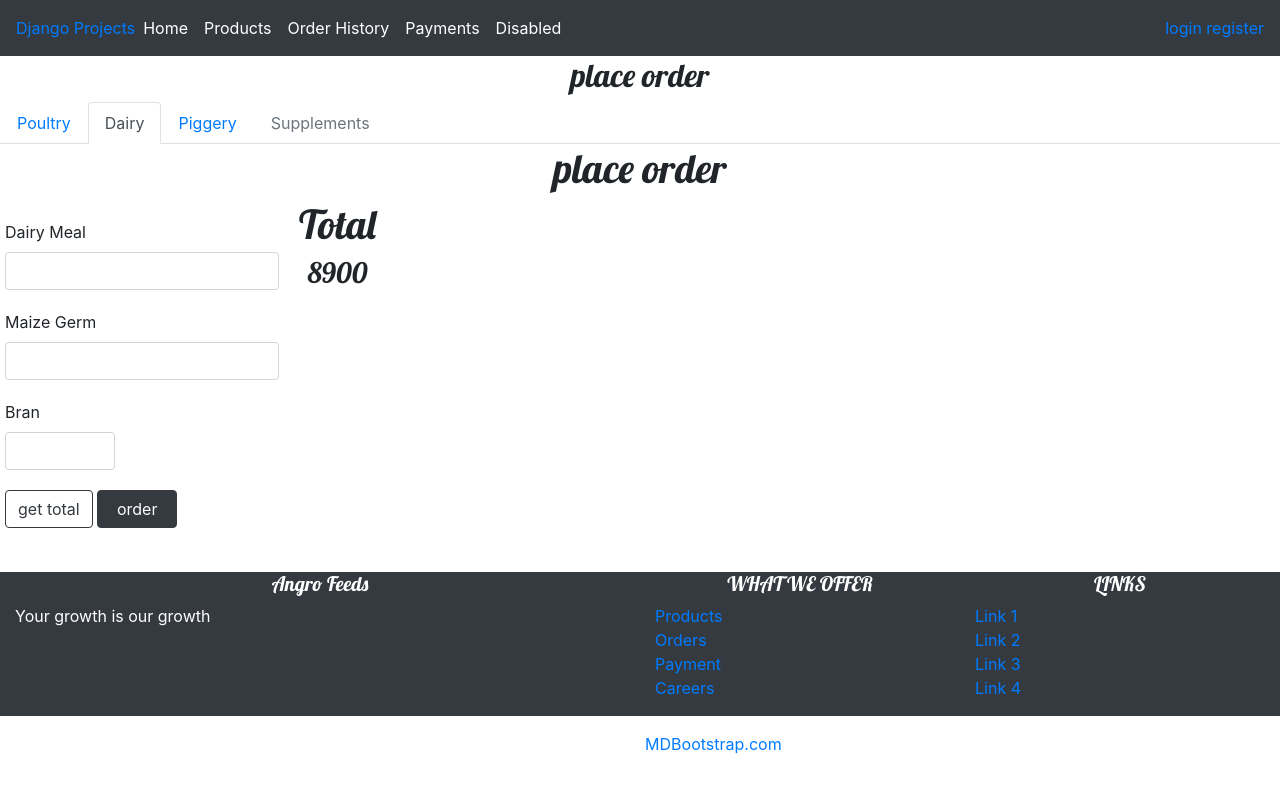
After one commit to kiarieking/Ordersystem, a Django app: page /product/dairy_order in a window 1280 px wide. The commit adds this page. Run offline with Django 3.2, Linux system fonts and the light colour scheme; some libraries are stand-ins or nearby versions.

Commit message:
switch active navbar link

```diff
--- a/product/static/css/order.css
+++ b/product/static/css/order.css
@@ -39,3 +39,17 @@ h1,h2,h3,h3,h4,h5 {
     color:white;
     text-align:left;
 }
+
+input[type=text] {
+    width:40%
+    border-radius: 15px;
+}
+
+#orderbtn {
+    margin: auto;
+    width:80px;
+}
+
+.form-group {
+    margin: 20px 20px 20px 20px;
+}
--- /dev/null
+++ b/product/templates/product/dairy_order.html
@@ -0,0 +1,34 @@
+{% extends 'product/place_order.html' %}
+{% block order %}
+<h1>place order</h1>
+<div class="row">
+  <div class="column">
+      <form method="post" action="{% url 'register' %}">
+        {%csrf_token%}
+        <div class="form-group">
+          <label for="dairymeal">Dairy Meal</label>
+          <input type="text" name="dairymeal" class="form-control" id="dairymeal" aria-describedby="emailHelp" required>
+        </div>
+        <div class="form-group">
+          <label for="maizegerm">Maize Germ</label>
+          <input type="text" name="maizegerm" class="form-control" id="maizegerm" aria-describedby="emailHelp" required>
+        </div>
+        <div class="form-group">
+          <label for="bran">Bran</label>
+          <input type="text" name="bran" class="form-control" id="bran" aria-describedby="emailHelp" style="width:40%" required>
+        </div>
+        <div class="form-group">
+          <button type="submit" class="btn btn-outline-dark" id="totalbtn">get total</button>
+          <button type="submit" class="btn btn-dark" id="orderbtn">order</button>
+        </div>
+
+      </form>
+    </div>
+    <div class="column">
+      <h1>Total</h1>
+      <h3>8900</h3>
+
+    </div>
+</div>
+
+{% endblock %}
--- a/product/templates/product/place_order.html
+++ b/product/templates/product/place_order.html
@@ -1,10 +1,23 @@
-<!DOCTYPE html>
-<html lang="en">
-<head>
-    <meta charset="UTF-8">
-    <title>Title</title>
-</head>
-<body>
+{% extends 'customer/base.html' %}
+{% block content %}
+    <h2>place order</h2>
+{% with url_name=request.resolver_match.url_name%}
+<ul class="nav nav-tabs">
+  <li class="nav-item">
+    <a class="nav-link {% if url_name == 'place_order' %}active{% endif %}" href="{% url 'place_order'%}">Poultry</a>
+  </li>
+  <li class="nav-item">
+    <a class="nav-link {% if url_name == 'dairy_order' %}active{% endif %}" href="{% url 'dairy_order'%}">Dairy</a>
+  </li>
+  <li class="nav-item">
+    <a class="nav-link" href="#">Piggery</a>
+  </li>
+  <li class="nav-item">
+    <a class="nav-link disabled" href="#">Supplements</a>
+  </li>
+</ul>
+{% endwith %}
+{% block order%}
 
-</body>
-</html>
+{% endblock %}
+{% endblock %}
--- a/product/templates/product/products.html
+++ b/product/templates/product/products.html
@@ -16,7 +16,7 @@
         <div class="card-body">
             <h3 class="card-title">{{product.productname}}</h3>
             <h5 class="card-text">{{product.productcost}}</h5>
-            <button type="button" class="btn btn-info" data-toggle="modal" data-target="#orderModal">Place Order</button>
+            <a class="btn btn-info" href="{% url 'place_order'%}">place order</a>
 
         </div>
     </div>
@@ -35,7 +35,7 @@
         <div class="card-body">
             <h3 class="card-title">{{product.productname}}</h3>
             <h5 class="card-text">{{product.productcost}}</h5>
-            <button type="button" class="btn btn-info" data-toggle="modal" data-target="#orderModal">Place Order</button>
+            <a class="btn btn-info" href="{% url 'dairy_order'%}">place order</a>
 
         </div>
     </div>
--- a/product/urls.py
+++ b/product/urls.py
@@ -8,6 +8,8 @@ urlpatterns = [
     path('product/products', views.product_display, name='product'),
     path('product/add_product', views.add_product, name='add_product'),
     path('product/<int:id>/product_detail', views.product_detail, name='product_detail'),
+    path('product/place_order', views.place_order, name='place_order'),
+    path('product/dairy_order', views.dairy_order, name='dairy_order')
 
 ]
 if settings.DEBUG:
--- a/product/views.py
+++ b/product/views.py
@@ -37,3 +37,16 @@ def product_detail(request, id):
     product = get_object_or_404(Product, pk=id)
     context = {'product': product}
     return render(request, 'product/product_detail.html', context)
+
+
+def place_order(request):
+    return render(request, 'product/poultry_order.html')
+
+
+def dairy_order(request):
+    return render(request, 'product/dairy_order.html')
+
+
+def total_order(request):
+
+    return render(request, '')
```
Also changed, not shown: product/templates/product/poultry_order.html (added, +34 -0 lines), product/static/css/luiz.jpeg (added).
